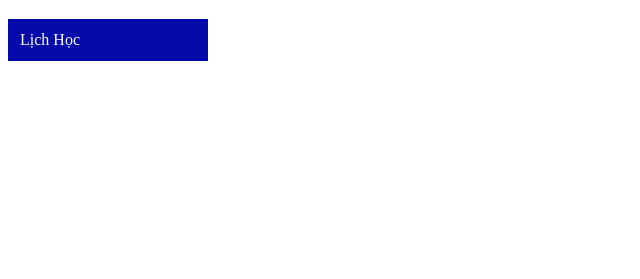
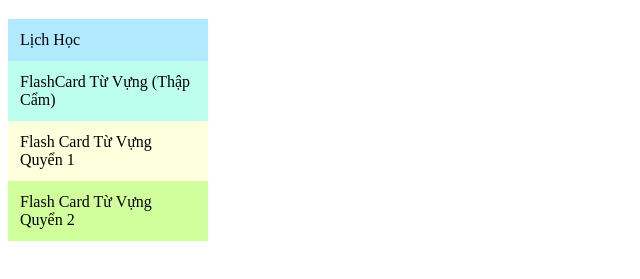
Before and after one commit to lhlechxanh/echxanh, a plain HTML site: page lichhoc.html in a window 1280 px wide. Shown: the part 61-340 px from the top of the page, without its empty margins (0-640 px from the left). Drawn offline with Linux system fonts and the light colour scheme.

Commit message:
Update lichhoc.html

```diff
--- a/lichhoc.html
+++ b/lichhoc.html
@@ -64,6 +64,30 @@
   background-color: #04AA6D;
   color: white;
 }
+.vertical3-menu a.active {
+  background-color: #040baa;
+  color: black;
+}
+.vertical-menu a.active1 {
+  background-color: #B1E9FF;
+  color: black;
+}
+.vertical-menu a.active2 {
+  background-color: #BCFFEE;
+  color: black;
+}
+.vertical-menu a.active3 {
+  background-color: #FEFFDD;
+  color: black;
+}
+.vertical-menu a.active4 {
+  background-color: #D1FF9B;
+  color: black;
+}
+.vertical-menu a.active5 {
+  background-color: #FFC6FB;
+  color: black;
+}
 </style>
 </head>
 <body>
@@ -71,10 +95,19 @@
 <h1>EchXanh Tóc Dài </h1>
 
 <div class="vertical-menu">
-  <a class="active" href="https://docs.google.com/spreadsheets/d/1oBgnGgqVMgEmq-P4QD8y07hfIer5MM1cgVV8JBPt4Co/edit?gid=124731243#gid=124731243">Lịch Học </a>
+  <a class="active1" target="_blank" href="https://docs.google.com/spreadsheets/d/1oBgnGgqVMgEmq-P4QD8y07hfIer5MM1cgVV8JBPt4Co/edit?gid=124731243#gid=124731243">Lịch Học </a>
 </div>
-<!--<div class="vertical1-menu">
-  <a class="active" href="https://forms.gle/VZD3te8kPRSUz4RX8">Thu Tiền</a>-->
+<div class="vertical-menu">
+  <a class="active2" target="_blank" href="https://quizlet.com/EchXanh6666/folders/tocfl?i=62i8vk&x=1xqt">FlashCard Từ Vựng (Thập Cẩm)</a>
+</div>
+<div class="vertical-menu">
+  <a class="active3" target="_blank" href="https://quizlet.com/lhlechxanh/folders/132770471?i=5x3i3t&x=1xqt">Flash Card Từ Vựng Quyển 1 </a>
+</div>
+<div class="vertical-menu">
+  <a class="active4" target="_blank" href="https://quizlet.com/EchXanh6666/folders/quyen-2?i=62i8vk&x=1xqt">Flash Card Từ Vựng Quyển 2 </a>
+</div>
+<!--div class="vertical-menu">
+  <a class="active5" href="https://docs.google.com/spreadsheets/d/1oBgnGgqVMgEmq-P4QD8y07hfIer5MM1cgVV8JBPt4Co/edit?gid=1477343001#gid=1477343001">Flash Card Từ Vựng Quyển 1 </a-->
 </div>
 </div>
 </body>
```
